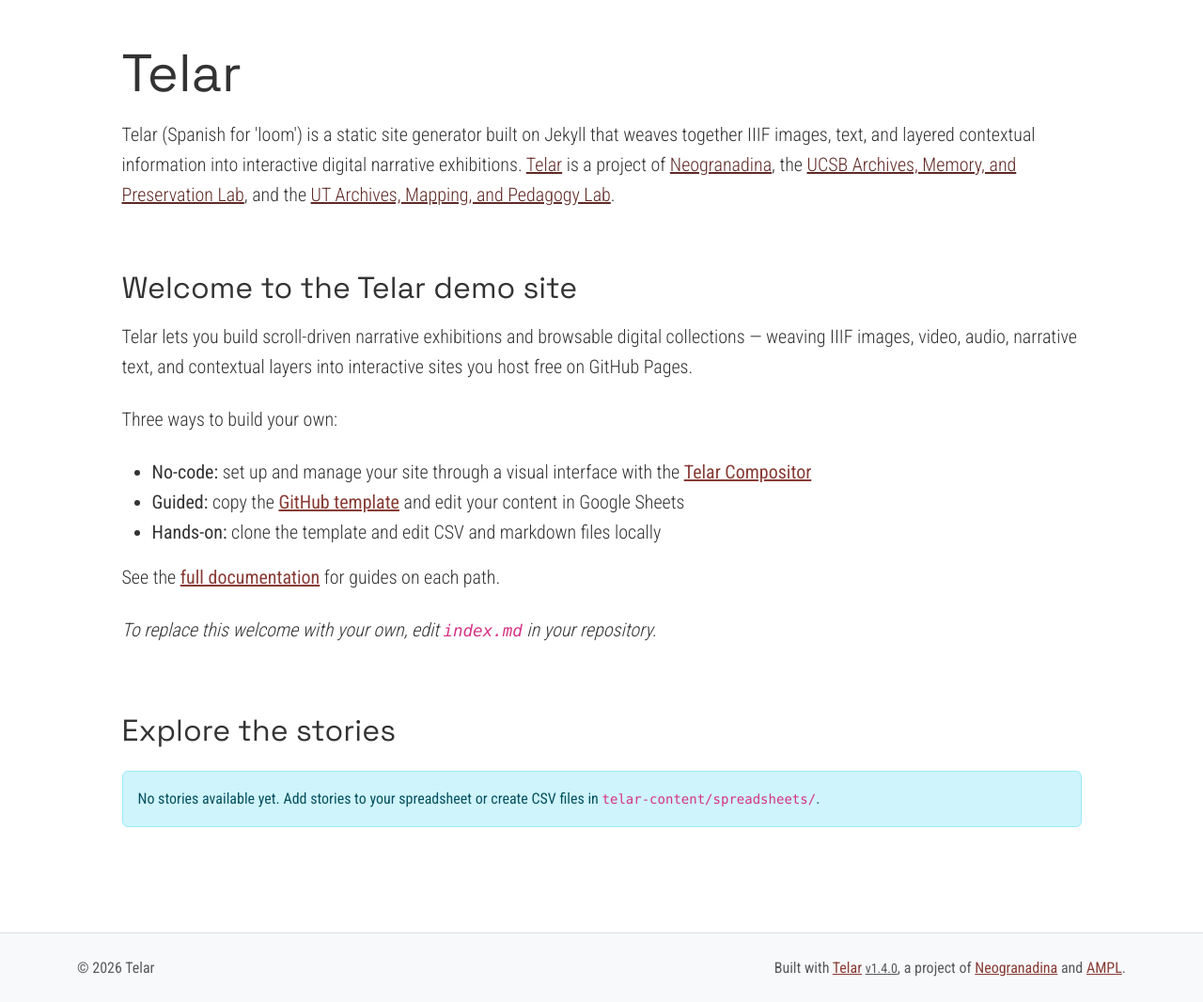
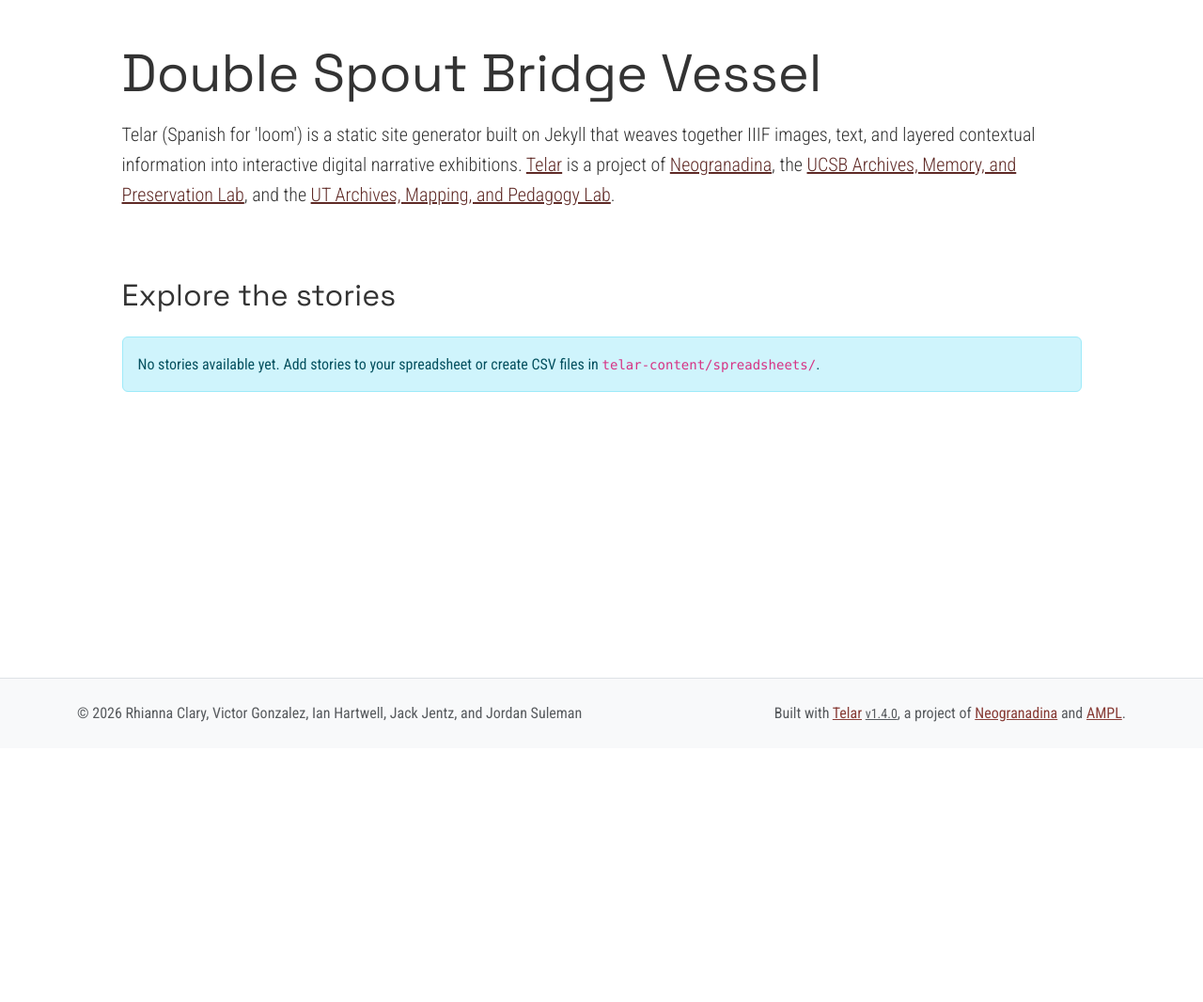
Before and after one commit to ianhwell/doublespoutbridgevessel, a Jekyll site: the page built from index.md, in a window 1280 px wide, cut to the strip 104-1170 px from the top of the page. Shown: the whole strip at 94% size. Built offline with Jekyll 4.4.1, drawn with Linux system fonts in a browser that asks for light colours; after the commit the page ends 900 px from its top, so only the background shows below that.

Commit message:
Add 2 stories, add 6 objects, add 1 glossary term
Added:
  Story: DOUBLE SPOUT BRIDGE VESSEL
  Story: reemplázame con tu título
  Object: Telar placeholder
  Object: top of vessel
  Object: pour
  Object: front
  Object: floor
  Object: box
  Glossary term: Telar

Published via Telar Compositor

```diff
--- a/_config.yml
+++ b/_config.yml
@@ -2,16 +2,16 @@
 # https://telar.org
 
 # Site Settings
-title: "Telar"
+title: "Double Spout Bridge Vessel"
 description: "Telar (Spanish for 'loom') is a static site generator built on Jekyll that weaves together IIIF images, text, and layered contextual information into interactive digital narrative exhibitions. <a href='https://github.com/UCSB-AMPLab/telar'>Telar</a> is a project of <a href='https://neogranadina.org'>Neogranadina</a>, the <a href='https://ampl.clair.ucsb.edu/'>UCSB Archives, Memory, and Preservation Lab</a>, and the <a href='https://liberalarts.utexas.edu/history/'>UT Archives, Mapping, and Pedagogy Lab</a>."
 url: "https://ianhwell.github.io"
 baseurl: "/doublespoutbridgevessel"
-author: ""
-email: ""
+author: "Rhianna Clary, Victor Gonzalez, Ian Hartwell, Jack Jentz, and Jordan Suleman"
+email: "ianhartwell@ucsb.edu"
 telar_theme: "trama" # Options: trama, paisajes, neogranadina, santa-barbara, austin, or custom
 logo: ""
-telar_language: "en" # Options: "en" (English), "es" (Español)
-collection_mode: false # Set to true to show objects first with large thumbnails and stories below with small thumbnails (collection-first homepage)
+telar_language: en
+collection_mode: false
 
 # Story Interface Settings
 story_interface:
@@ -30,7 +30,7 @@
 # Story Protection (optional)
 # Stories with protected=yes in project.csv will be encrypted.
 # Viewers need this key to unlock protected stories.
-story_key: "test"
+story_key: test
 
 # Google Sheets Integration (optional)
 # Manage content via Google Sheets instead of editing CSV files directly.
--- a/index.md
+++ b/index.md
@@ -2,18 +2,3 @@
 layout: index
 title: Home
 ---
-
-{% assign lang = site.data.languages[site.telar_language] | default: site.data.languages.en %}
-<!--
-  EN: Default welcome content for this page comes from your language
-  pack (lang.index_page.welcome in _data/languages/<telar_language>.yml).
-  To replace it with your own, delete the line that follows and write
-  your welcome content here in markdown.
-
-  ES: El contenido de bienvenida predeterminado de esta página viene
-  del paquete de idioma (lang.index_page.welcome en _data/languages/<telar_language>.yml).
-  Para reemplazarlo con el tuyo, borra la línea que sigue y escribe
-  tu contenido de bienvenida aquí en markdown.
--->
-
-{{ lang.index_page.welcome | markdownify }}
--- a/telar-content/spreadsheets/glossary.csv
+++ b/telar-content/spreadsheets/glossary.csv
@@ -1,7 +1,4 @@
 term_id,title,definition
-id_término,titulo,definición
-# Make it lower-case and avoid spaces.,# Please provide a title — this is required.,"Panel content: write text here, paste markdown, or the name of an .md file in /components/texts/glossary/ (the .md extension is required)"
-# Escríbelo en minúsculas y sin espacios.,# Incluye un título: este campo es obligatorio.,"Contenido del panel: escribe texto aquí, pega markdown, o indica un archivo archivo .md en /components/texts/glossary/ (la extensión .md es obligatoria)"
-telar,Telar,"Telar is minimal-computing framework for creating layered IIIF visual narratives for digital scholarship, public exhibitions, community storytelling, and classroom projects. Learn more at [Telar.org](https://telar.org)
+telar,"Telar","Telar is minimal-computing framework for creating layered IIIF visual narratives for digital scholarship, public exhibitions, community storytelling, and classroom projects. Learn more at [Telar.org](https://telar.org)
 
 Telar es un marco de computación mínima para crear narrativas visuales con capas de texto e imágenes IIIF para humanidades digitales, exposiciones públicas y contextos educativos y comunitarios. Aprende más en [Telar.org](https://telar.org)"
```
Also changed, not shown: _data/navigation.yml (+4 -42 lines), telar-content/spreadsheets/blank_template.csv (+12 -5 lines), telar-content/spreadsheets/objects.csv (+4 -4 lines), telar-content/spreadsheets/plantilla_en_blanco.csv (+2 -5 lines), telar-content/spreadsheets/project.csv (+4 -6 lines), telar-content/texts/stories/blank_template-go-deeper.md (added, +5 -0 lines), telar-content/texts/stories/blank_template-learn-more.md (added, +5 -0 lines), telar-content/texts/stories/blank_template-step2-layer1.md (added, +5 -0 lines), telar-content/texts/stories/blank_template-step2-layer2.md (added, +5 -0 lines), telar-content/texts/stories/blank_template-step4-layer1.md (added, +5 -0 lines).
